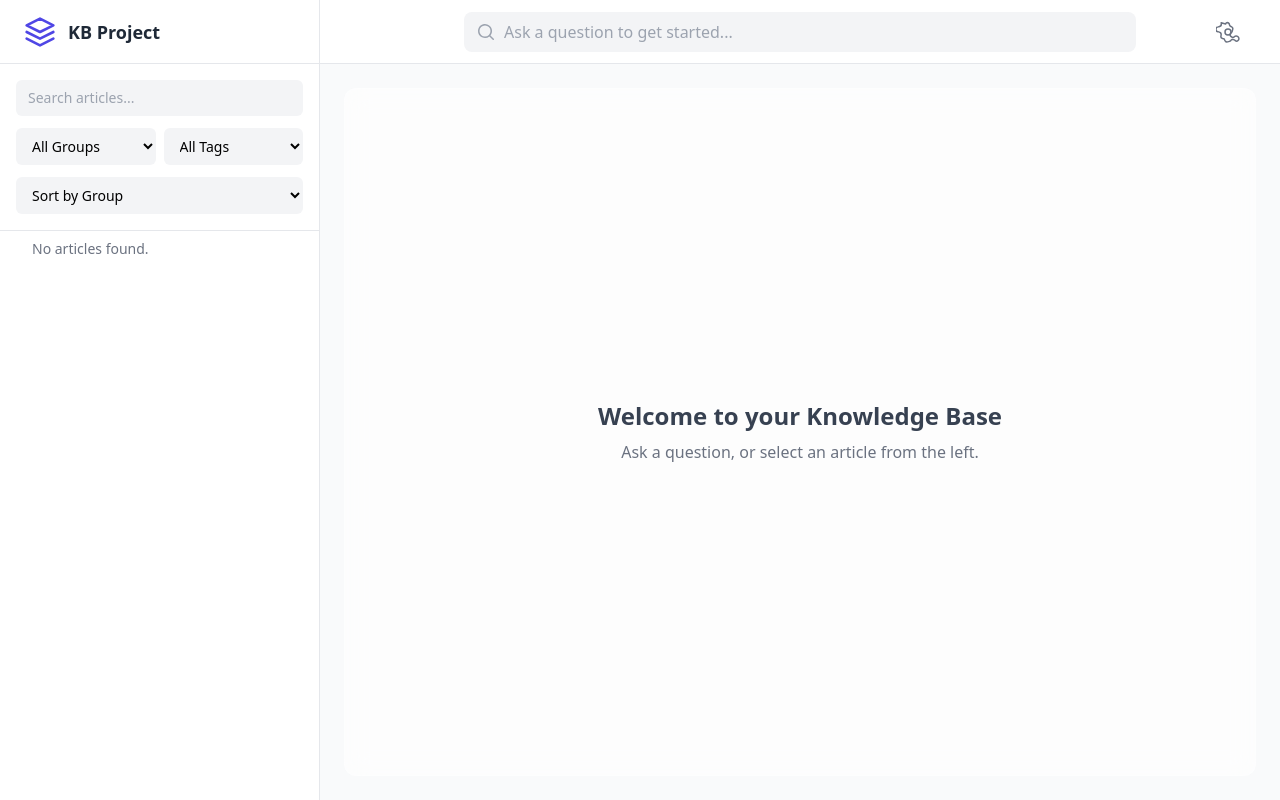
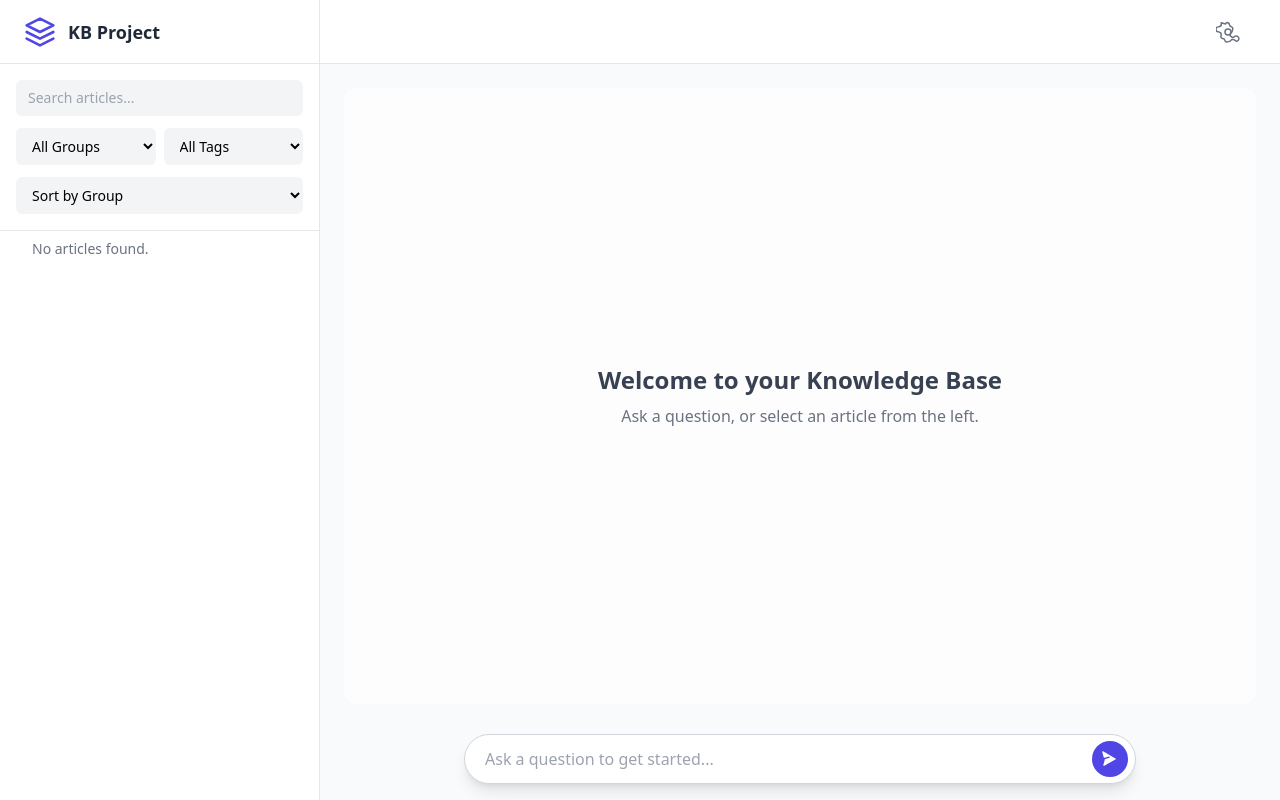
Before and after one commit to mightywomble/aiknowledgebase, a Flask app: page / in a window 1280 px wide. Run offline with Flask 3, Linux system fonts and the light colour scheme; data that the repository does not hold is empty; some libraries are stand-ins or nearby versions.

Commit message:
added aethetic changes

```diff
--- a/templates/index.html
+++ b/templates/index.html
@@ -79,9 +79,16 @@
                     </div>
                 </div>
 
-                <div class="grid grid-cols-1 gap-3">
+                <div>
                 {% for group_name, items in articles|groupby('group.name') %}
-                    <h3 class="text-md font-bold text-gray-600 px-2 pt-4 col-span-1">{{ group_name }}</h3>
+                    <div>
+                        <button class="w-full flex items-center justify-between text-left text-md font-bold text-gray-600 px-2 py-2 rounded-md hover:bg-gray-100 group-toggle">
+                            <span>{{ group_name }}</span>
+                            <svg class="h-5 w-5 transform transition-transform chevron" xmlns="http://www.w3.org/2000/svg" viewBox="0 0 20 20" fill="currentColor">
+                                <path fill-rule="evenodd" d="M5.293 7.293a1 1 0 011.414 0L10 10.586l3.293-3.293a1 1 0 111.414 1.414l-4 4a1 1 0 01-1.414 0l-4-4a1 1 0 010-1.414z" clip-rule="evenodd" />
+                            </svg>
+                        </button>
+                        <div class="pl-2 pt-2 grid grid-cols-1 gap-3 article-list">
                         {% for article in items %}
                         <div class="p-3 rounded-lg shadow-sm relative group" style="background-color: {{ article.group.color }};">
                             <div class="absolute top-2 right-2 flex items-center">
@@ -93,6 +100,8 @@
                             <a href="#" class="block font-semibold text-gray-800 hover:text-black article-link" data-id="{{ article.id }}">{{ article.title }}</a>
                         </div>
                         {% endfor %}
+                        </div>
+                    </div>
                 {% else %}
                     <p class="px-4 text-sm text-gray-500">No articles found.</p>
                 {% endfor %}
@@ -101,29 +110,30 @@
         </aside>
 
         <!-- Main Content -->
-        <main class="flex-1 flex flex-col overflow-hidden bg-gray-50">
-            <header class="h-16 flex items-center justify-between px-8 border-b border-gray-200 bg-white z-10">
-                <div class="flex-1"></div> <!-- Left Spacer -->
-                <form id="ask-form" class="w-full max-w-2xl">
-                    <div class="relative">
-                        <svg class="absolute left-3 top-1/2 -translate-y-1/2 h-5 w-5 text-gray-400" xmlns="http://www.w3.org/2000/svg" viewBox="0 0 20 20" fill="currentColor"><path fill-rule="evenodd" d="M9 3.5a5.5 5.5 0 100 11 5.5 5.5 0 000-11zM2 9a7 7 0 1112.452 4.391l3.328 3.329a.75.75 0 11-1.06 1.06l-3.329-3.328A7 7 0 012 9z" clip-rule="evenodd" /></svg>
-                        <input type="text" id="question-input" class="w-full pl-10 pr-4 py-2 bg-gray-100 border-transparent rounded-lg focus:bg-white focus:border-indigo-300" placeholder="Ask a question to get started...">
-                    </div>
-                </form>
-                <div class="flex-1 flex justify-end">
+        <main class="flex-1 flex flex-col overflow-hidden bg-gray-50 relative">
+            <header class="h-16 flex items-center justify-end px-8 border-b border-gray-200 bg-white z-10">
                 <a href="{{ url_for('settings_page') }}" class="p-2 text-gray-500 hover:text-indigo-600 rounded-full hover:bg-gray-100 transition-colors">
                     <svg class="h-6 w-6" xmlns="http://www.w3.org/2000/svg" fill="none" viewBox="0 0 24 24" stroke-width="1.5" stroke="currentColor">
                         <path stroke-linecap="round" stroke-linejoin="round" d="M9.594 3.94c.09-.542.56-1.007 1.11-1.226a2.25 2.25 0 012.58 1.226l.114.683c.137.82.715 1.51 1.505 1.87l.79.395c.837.418 1.258 1.487 1.018 2.45l-.523 1.942a2.25 2.25 0 01-1.342 1.616.25.25 0 00-.056.09l-.443.886c-.42.84-.172 1.86.52 2.445l.698.582c.85.71 1.998.63 2.807-.184l.158-.158a2.25 2.25 0 013.182 0l.53.53a2.25 2.25 0 010 3.182l-.158.158c-.81.81-1.956.89-2.807.184l-.698-.582c-.692-.585-1.626-.755-2.445-.52l-.886.443a.25.25 0 00-.09.056 2.25 2.25 0 01-1.616 1.342l-1.942.523c-.962.24-1.998-.18-2.45-1.018l-.395-.79a2.25 2.25 0 00-1.87-1.505l-.683-.114a2.25 2.25 0 01-1.226-2.58l.114-.683c.26-1.543-.826-3.023-2.38-3.32l-.79-.158a2.25 2.25 0 01-1.98-2.288v-.04c0-1.26.95-2.322 2.18-2.496l.79-.158c1.554-.3 2.64-1.777 2.38-3.32l-.114-.683z" />
                         <path stroke-linecap="round" stroke-linejoin="round" d="M15 12a3 3 0 11-6 0 3 3 0 016 0z" />
                     </svg>
                 </a>
-                </div>
             </header>
-            <div id="results-area" class="flex-1 flex flex-col gap-6 p-6 overflow-y-auto">
+            <div id="results-area" class="flex-1 flex flex-col gap-6 p-6 overflow-y-auto pb-24">
                 <div class="text-center text-gray-500 p-8 glass-pane rounded-xl flex-1 flex flex-col justify-center">
                     <h2 class="text-2xl font-bold text-gray-700">Welcome to your Knowledge Base</h2>
                     <p class="mt-2">Ask a question, or select an article from the left.</p>
                 </div>
+            </div>
+            <div class="absolute bottom-0 left-0 right-0 p-4 flex justify-center">
+                 <form id="ask-form" class="w-full max-w-2xl">
+                    <div class="relative">
+                        <input type="text" id="question-input" class="w-full pl-5 pr-12 py-3 bg-white border border-gray-300 rounded-full shadow-lg focus:ring-2 focus:ring-indigo-500 focus:border-transparent transition" placeholder="Ask a question to get started...">
+                        <button type="submit" class="absolute right-2 top-1/2 -translate-y-1/2 p-2 bg-indigo-600 text-white rounded-full hover:bg-indigo-700">
+                             <svg class="h-5 w-5" xmlns="http://www.w3.org/2000/svg" viewBox="0 0 20 20" fill="currentColor"><path d="M3.105 2.289a.75.75 0 00-.826.95l1.414 4.949a.75.75 0 00.95.544l4.25-1.214a.75.75 0 01.642 1.285l-4.25 1.214a.75.75 0 00-.544.95l-1.414 4.949a.75.75 0 00.95.826L16.25 10l-13.145-7.711z" /></svg>
+                        </button>
+                    </div>
+                </form>
             </div>
         </main>
     </div>
@@ -285,6 +295,7 @@
             const articleLink = e.target.closest('.article-link');
             const editBtn = e.target.closest('.edit-article-btn');
             const checkbox = e.target.closest('.article-checkbox');
+            const groupToggle = e.target.closest('.group-toggle');
 
             if (articleLink) {
                 e.preventDefault();
@@ -296,6 +307,12 @@
             }
             if (checkbox) {
                 updateBulkActionBar();
+            }
+            if(groupToggle) {
+                const articleList = groupToggle.nextElementSibling;
+                const chevron = groupToggle.querySelector('.chevron');
+                articleList.classList.toggle('hidden');
+                chevron.classList.toggle('rotate-180');
             }
         }
 
@@ -508,7 +525,7 @@
             return `<div class="bg-white/80 p-5 rounded-lg border"><h4 class="font-bold text-lg text-blue-700">Google Search</h4><div class="mt-2">${googleItems}</div></div>`;
         }
         function escapeHTML(str) {
-            return (str || '').replace(/&/g, '&amp;').replace(/</g, '&lt;').replace(/>/g, '&gt;').replace(/"/g, '&quot;').replace(/'/g, '&#039;');
+            return (str || '').replace(/&/g, '&amp;').replace(/</g, '&lt;').replace(/>/g, '&quot;').replace(/'/g, '&#039;');
         }
         function renderMarkdown(text) {
             let html = escapeHTML(text || '');
```
Lines whose indentation alone changed are shown as unchanged.
